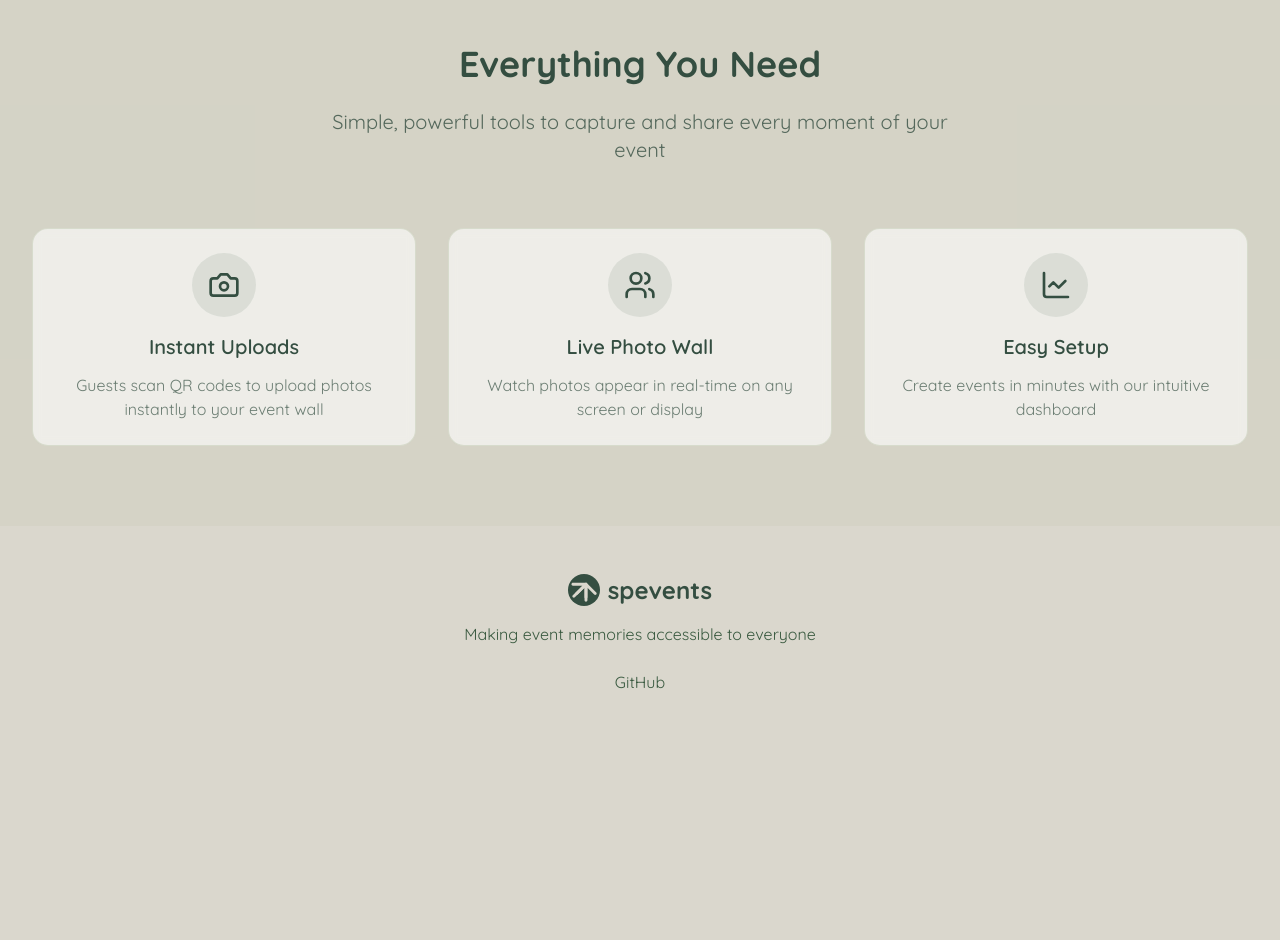
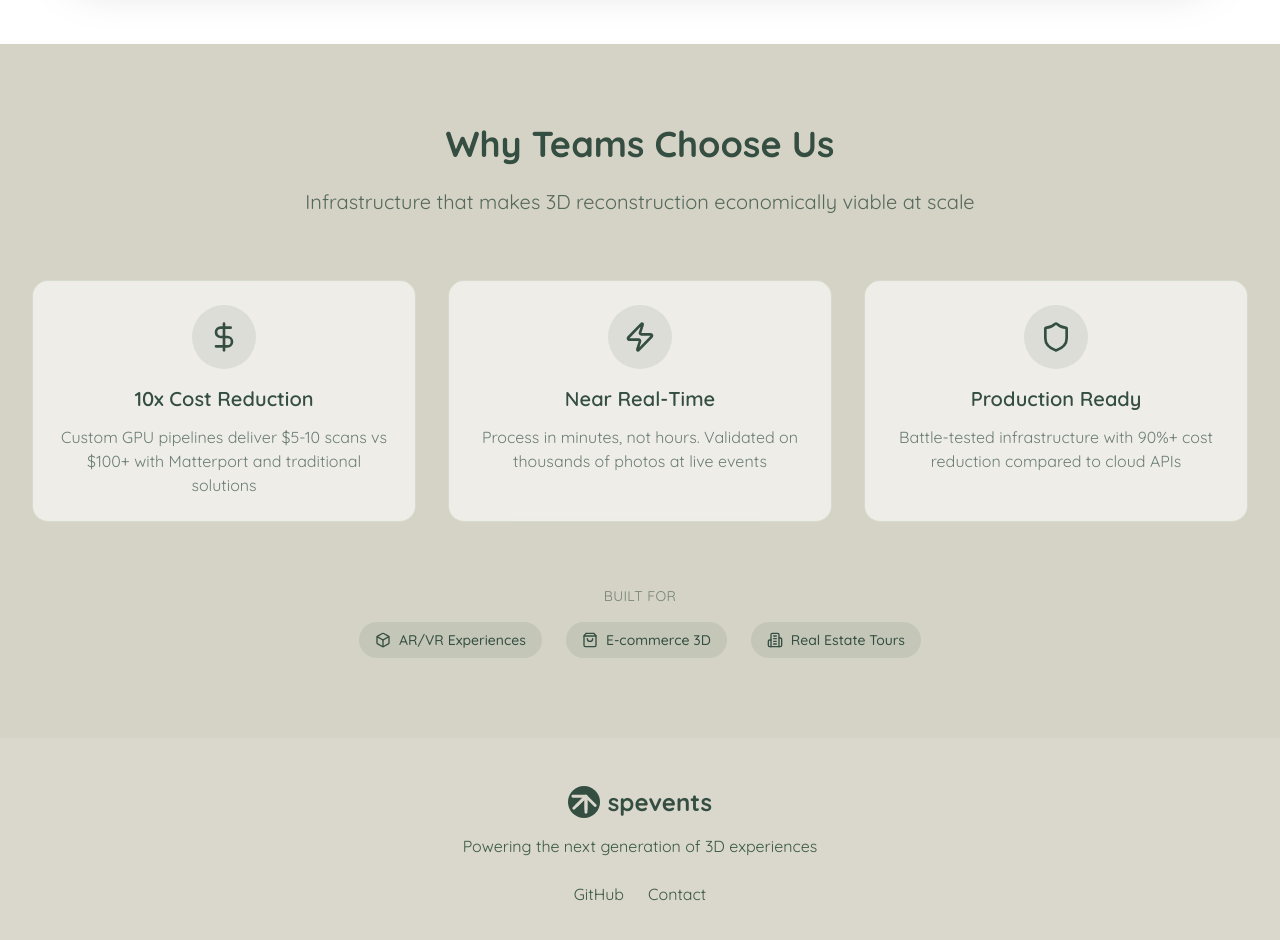
Before and after one commit to spevents/spevents-frontend, a React (Vite) app: page / in a window 1280 px wide. Shown: the part 1420-2360 px from the top of the page. Before the commit the page ends 2162 px from the top, so only its background shows below. Built offline with nearby package versions, Linux system fonts and the light colour scheme; no server answers.

Commit message:
Update frontend landing page

```diff
--- a/src/pages/landing/Features.tsx
+++ b/src/pages/landing/Features.tsx
@@ -1,6 +1,13 @@
 // src/components/landing/Features.tsx
 import { motion } from "framer-motion";
-import { Camera, Users, LineChart } from "lucide-react";
+import {
+  DollarSign,
+  Zap,
+  Shield,
+  Box,
+  ShoppingBag,
+  Building2,
+} from "lucide-react";
 
 interface FeaturesProps {
   isDark: boolean;
@@ -9,21 +16,29 @@ interface FeaturesProps {
 export const Features = ({ isDark }: FeaturesProps) => {
   const features = [
     {
-      icon: Camera,
-      title: "Instant Uploads",
+      icon: DollarSign,
+      title: "10x Cost Reduction",
       description:
-        "Guests scan QR codes to upload photos instantly to your event wall",
+        "Custom GPU pipelines deliver $5-10 scans vs $100+ with Matterport and traditional solutions",
     },
     {
-      icon: Users,
-      title: "Live Photo Wall",
-      description: "Watch photos appear in real-time on any screen or display",
+      icon: Zap,
+      title: "Near Real-Time",
+      description:
+        "Process in minutes, not hours. Validated on thousands of photos at live events",
     },
     {
-      icon: LineChart,
-      title: "Easy Setup",
-      description: "Create events in minutes with our intuitive dashboard",
+      icon: Shield,
+      title: "Production Ready",
+      description:
+        "Battle-tested infrastructure with 90%+ cost reduction compared to cloud APIs",
     },
+  ];
+
+  const useCases = [
+    { icon: Box, label: "AR/VR Experiences" },
+    { icon: ShoppingBag, label: "E-commerce 3D" },
+    { icon: Building2, label: "Real Estate Tours" },
   ];
 
   return (
@@ -42,21 +57,19 @@ export const Features = ({ isDark }: FeaturesProps) => {
               isDark ? "text-sp_eggshell" : "text-sp_darkgreen"
             }`}
           >
-            Everything You Need
+            Why Teams Choose Us
           </h2>
           <p
             className={`text-xl max-w-2xl mx-auto ${
               isDark ? "text-sp_lightgreen" : "text-sp_darkgreen/80"
             }`}
           >
-            Simple, powerful tools to capture and share every moment of your
-            event
+            Infrastructure that makes 3D reconstruction economically viable at
+            scale
           </p>
         </div>
 
-        <div
-          className={`grid md:grid-cols-2 lg:grid-cols-${features.length} gap-8`}
-        >
+        <div className="grid md:grid-cols-3 gap-8 mb-16">
           {features.map((feature, index) => (
             <motion.div
               key={index}
@@ -97,6 +110,32 @@ export const Features = ({ isDark }: FeaturesProps) => {
             </motion.div>
           ))}
         </div>
+
+        {/* Use Cases */}
+        <div className="text-center">
+          <p
+            className={`text-sm uppercase tracking-wide mb-4 ${
+              isDark ? "text-sp_lightgreen/70" : "text-sp_darkgreen/60"
+            }`}
+          >
+            Built for
+          </p>
+          <div className="flex flex-wrap justify-center gap-6">
+            {useCases.map((useCase, index) => (
+              <div
+                key={index}
+                className={`flex items-center gap-2 px-4 py-2 rounded-full ${
+                  isDark
+                    ? "bg-sp_green/40 text-sp_lightgreen"
+                    : "bg-sp_darkgreen/10 text-sp_darkgreen"
+                }`}
+              >
+                <useCase.icon className="w-4 h-4" />
+                <span className="text-sm font-medium">{useCase.label}</span>
+              </div>
+            ))}
+          </div>
+        </div>
       </div>
     </motion.section>
   );
--- a/src/pages/landing/Footer.tsx
+++ b/src/pages/landing/Footer.tsx
@@ -35,11 +35,11 @@ export const Footer = ({ isDark }: FooterProps) => {
               isDark ? "text-sp_lightgreen" : "text-sp_green"
             }`}
           >
-            Making event memories accessible to everyone
+            Powering the next generation of 3D experiences
           </p>
           <div className="flex justify-center gap-6">
             <a
-              href="https://github.com/spevents/spevents-frontend"
+              href="https://github.com/spevents"
               target="_blank"
               rel="noopener noreferrer"
               className={`transition-colors ${
@@ -50,6 +50,18 @@ export const Footer = ({ isDark }: FooterProps) => {
             >
               GitHub
             </a>
+            <a
+              href="https://calendly.com/spevents-party/30min"
+              target="_blank"
+              rel="noopener noreferrer"
+              className={`transition-colors ${
+                isDark
+                  ? "text-sp_lightgreen hover:text-sp_eggshell"
+                  : "text-sp_green hover:text-sp_darkgreen"
+              }`}
+            >
+              Contact
+            </a>
           </div>
         </div>
       </div>
--- a/src/pages/landing/Hero.tsx
+++ b/src/pages/landing/Hero.tsx
@@ -6,7 +6,6 @@ interface HeroProps {
   isDark: boolean;
 }
 
-// Helper function to get URLs
 const getUrls = () => {
   const domain = getDomain();
   const currentOrigin = window.location.origin;
@@ -22,8 +21,8 @@ const getUrls = () => {
   }
 
   return {
-    host: "https://app.spevents.live",
-    guest: "https://join.spevents.live",
+    host: `https://app.spevents.live`,
+    guest: `https://guest.spevents.live`,
     demo: "https://calendly.com/spevents-party/30min",
   };
 };
@@ -45,22 +44,53 @@ export const Hero = ({ isDark }: HeroProps) => {
             initial={{ opacity: 0, y: 30 }}
             animate={{ opacity: 1, y: 0 }}
             transition={{ duration: 0.8, delay: 0.2 }}
-            className={`text-5xl sm:text-6xl lg:text-7xl font-bold mb-6 ${
+            className={`text-4xl sm:text-5xl lg:text-6xl font-bold mb-6 ${
               isDark ? "text-sp_eggshell" : "text-sp_darkgreen"
             }`}
           >
-            Event Photo Sharing
+            AI Infra for Real-Time 3D Reconstruction
           </motion.h1>
           <motion.h2
             initial={{ opacity: 0, y: 30 }}
             animate={{ opacity: 1, y: 0 }}
             transition={{ duration: 0.8, delay: 0.4 }}
-            className={`text-xl sm:text-2xl mb-12 max-w-3xl mx-auto ${
+            className={`text-xl sm:text-2xl mb-8 max-w-3xl mx-auto ${
               isDark ? "text-sp_lightgreen" : "text-sp_darkgreen/80"
             }`}
           >
-            Live photo walls. Instant guest uploads. No apps required.
+            10-30x cheaper. Near real-time. Production-ready.
           </motion.h2>
+
+          {/* Stats Row */}
+          <motion.div
+            initial={{ opacity: 0, y: 30 }}
+            animate={{ opacity: 1, y: 0 }}
+            transition={{ duration: 0.8, delay: 0.5 }}
+            className="flex flex-wrap justify-center gap-8 mb-12"
+          >
+            {[
+              { value: "$5-10", label: "per scan vs $100+" },
+              { value: "90%+", label: "cost reduction" },
+              { value: "Minutes", label: "not hours" },
+            ].map((stat, i) => (
+              <div key={i} className="text-center">
+                <div
+                  className={`text-3xl sm:text-4xl font-bold ${
+                    isDark ? "text-sp_lightgreen" : "text-sp_green"
+                  }`}
+                >
+                  {stat.value}
+                </div>
+                <div
+                  className={`text-sm ${
+                    isDark ? "text-sp_lightgreen/70" : "text-sp_darkgreen/60"
+                  }`}
+                >
+                  {stat.label}
+                </div>
+              </div>
+            ))}
+          </motion.div>
 
           {/* CTA Buttons */}
           <motion.div
```
